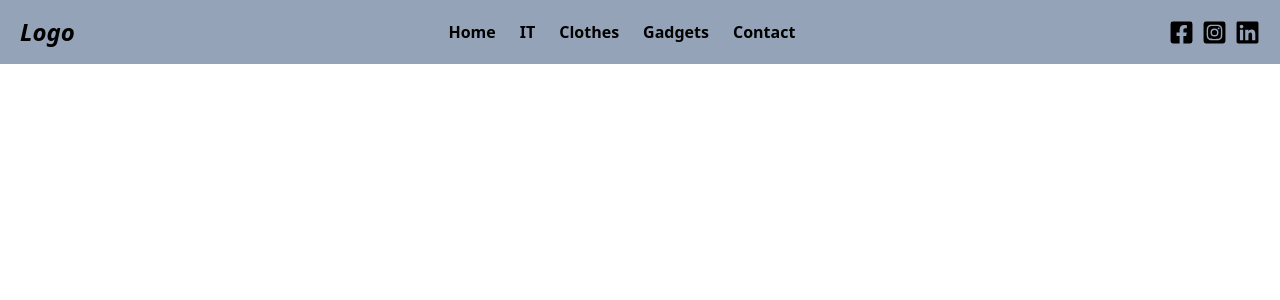
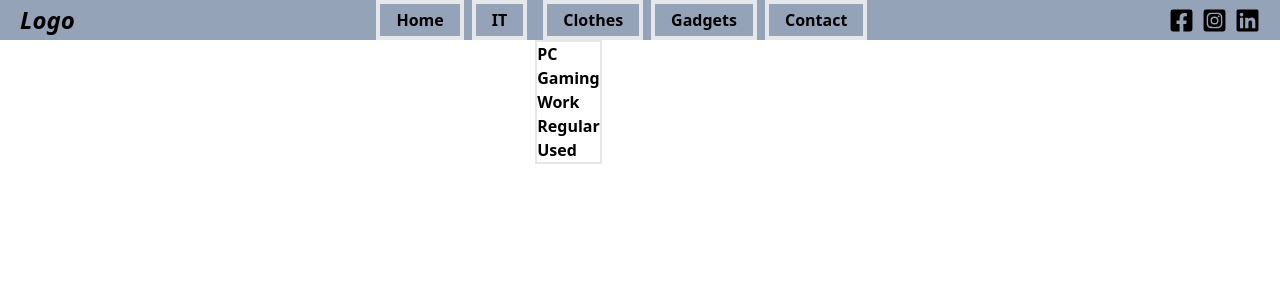
Before and after one commit to Kiril-Pavlov/react-dropdown-menu, a React (Create React App) app: page / in a window 1280 px wide. Shown: the top 300 px of the page. Built offline with nearby package versions, Linux system fonts and the light colour scheme.

Commit message:
dropdown menu phase 1

```diff
--- a/package.json
+++ b/package.json
@@ -9,6 +9,8 @@
     "react": "^18.2.0",
     "react-dom": "^18.2.0",
     "react-icons": "^4.7.1",
+    "react-router": "^6.6.1",
+    "react-router-dom": "^6.6.1",
     "react-scripts": "5.0.1",
     "web-vitals": "^2.1.4"
   },
--- a/src/components/Header.jsx
+++ b/src/components/Header.jsx
@@ -6,7 +6,7 @@ import Socials from './Socials'
 
 const Header = () => {
   return (
-    <header className='flex flex-row items-center justify-between h-16 px-5 bg-slate-400'>
+    <header className='flex flex-row items-center justify-between h-10 px-5 bg-slate-400'>
         <Logo/>
         <Navbar/>
         <Socials/>
--- a/src/components/Navbar.jsx
+++ b/src/components/Navbar.jsx
@@ -1,4 +1,5 @@
 import React from 'react'
+
 
 const Navbar = () => {
   let links = [
@@ -7,6 +8,18 @@ const Navbar = () => {
     },
     {
       name:"IT",
+      submenu:true,
+      sublinks:[
+        {
+          head:"PC",
+          sublinkArray:[
+            {name:"Gaming",link:'/'},
+            {name:"Work",link:'/'},
+            {name:"Regular",link:'/'},
+            {name:"Used",link:'/'},
+          ]
+        }
+      ]
     },
     {
       name:"Clothes",
@@ -19,9 +32,31 @@ const Navbar = () => {
     },
   ]
   return (
-    <nav className='flex font-bold gap-6'>
+    <nav className='flex font-bold gap-2'>
       {links.map(link=>(
-        <div className='cursor-pointer'>{link.name}</div>
+        <>
+          <div className='cursor-pointer border-4 px-4 py-1'>{link.name}</div>
+          {link.submenu && (
+            <div>
+              <div className='absolute top-10 border-2'>
+                <div>
+                  {link.sublinks.map(sublink=>(
+                    <div>
+                      <div>{sublink.head}</div>
+                      <div>
+                        {sublink.sublinkArray.map(item=>(
+                          <div>
+                            {item.name}
+                          </div>
+                        ))}
+                      </div>
+                    </div>
+                  ))}
+                </div>
+              </div>
+            </div>
+          )}
+        </>
       ))}
     </nav>
   )
```
Also changed, not shown: 1 other file (tests, documents, lock files or other folders).
